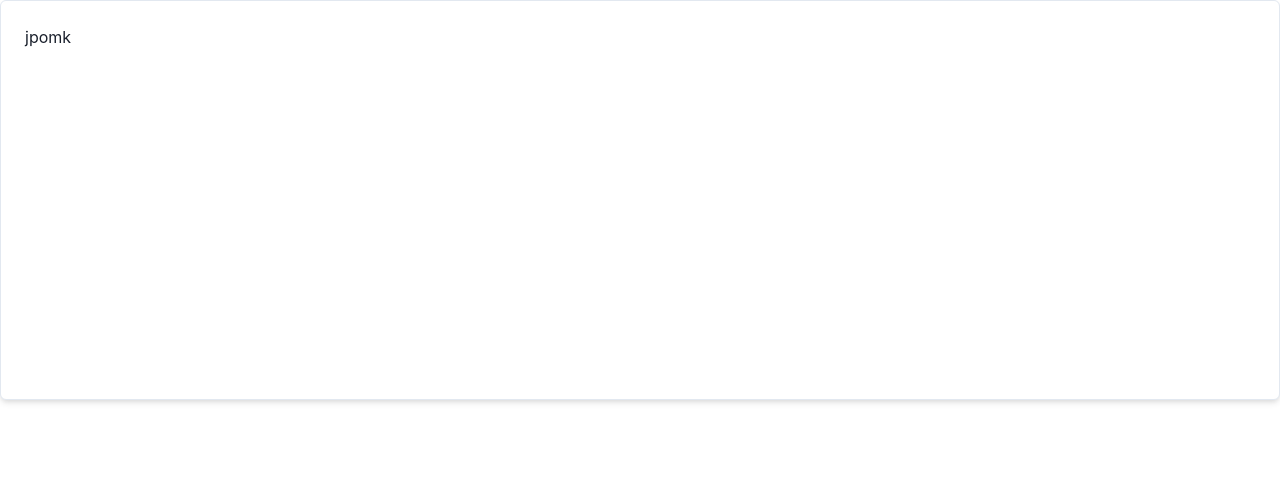
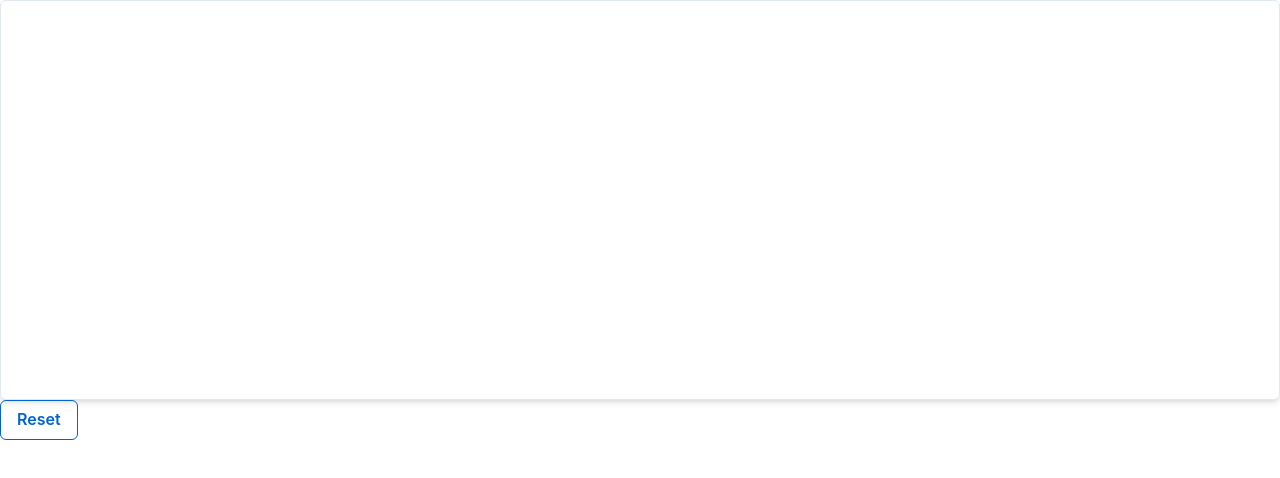
Before and after one commit to duhanmeric/tez, a React (Create React App) app in the folder client/: page / in a window 1280 px wide. Shown: the top 478 px of the page. Built offline with nearby package versions, Linux system fonts and the light colour scheme.

Commit message:
SbButton created

```diff
--- a/client/src/App.tsx
+++ b/client/src/App.tsx
@@ -5,7 +5,8 @@ import { SbButton, SbContainer } from "components";
 function App() {
   return (
     <ChakraProvider>
-      <SbContainer>jpomk</SbContainer>
+      <SbContainer></SbContainer>
+      <SbButton title="Reset" variant="outline" />
     </ChakraProvider>
   );
 }
--- a/client/src/components/SbButton/SbButton.tsx
+++ b/client/src/components/SbButton/SbButton.tsx
@@ -1,10 +1,17 @@
 import React, { FC } from "react";
 import { Button } from "@chakra-ui/react";
 
-type SbButtonProps = {};
+type SbButtonProps = {
+  title: string;
+  variant: "link" | "outline" | "ghost" | "solid" | "unstyled";
+};
 
 const SbButton: FC<SbButtonProps> = (props) => {
-  return <Button>SbButton</Button>;
+  return (
+    <Button variant={props.variant} colorScheme="messenger">
+      {props.title}
+    </Button>
+  );
 };
 
 export default SbButton;
```
